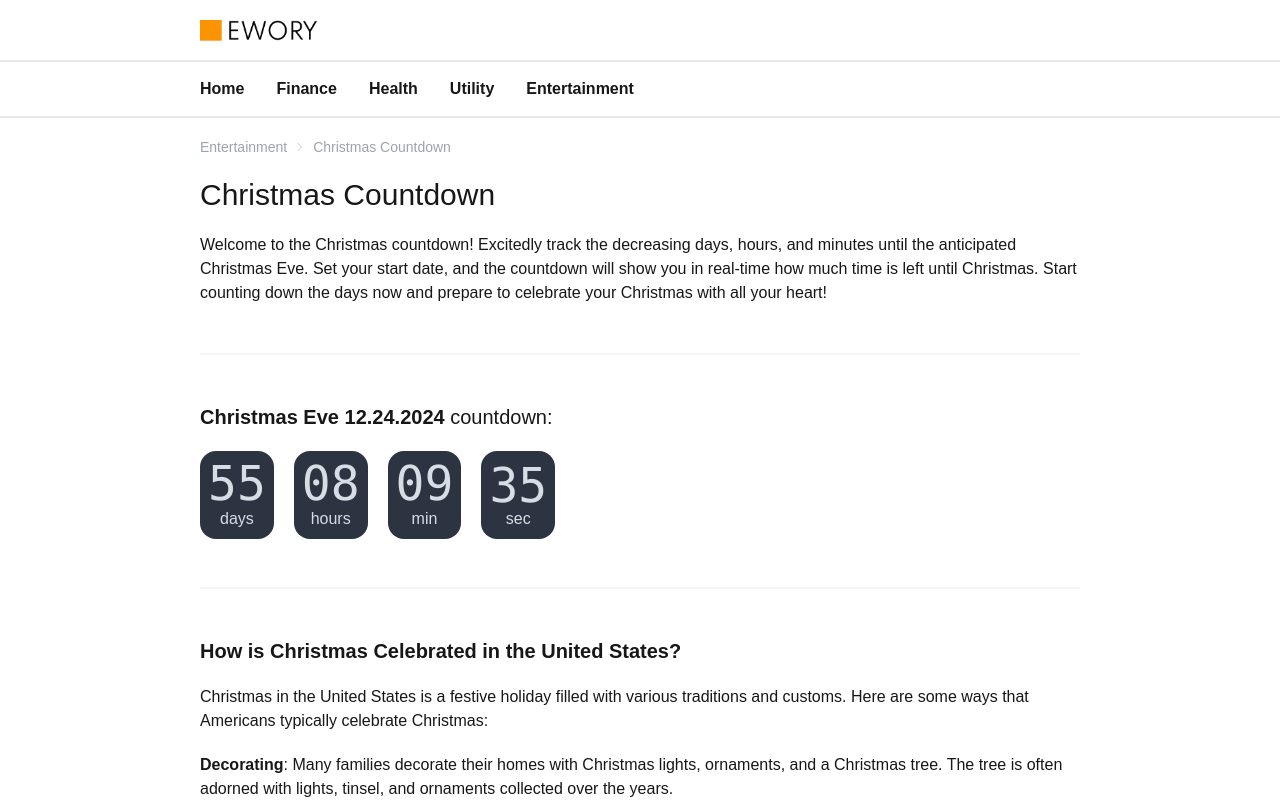
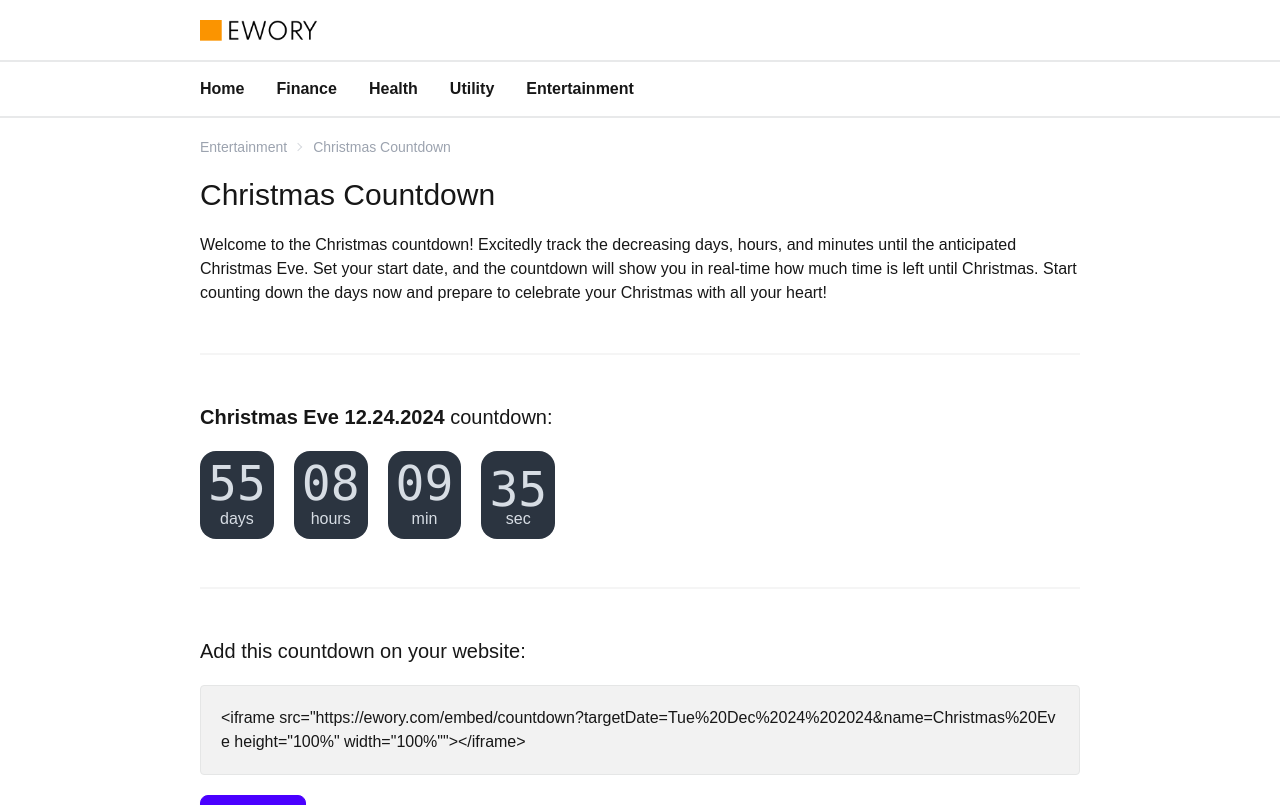
Before and after one commit to jexniemi/evory, a Next.js app: page /app/christmas-countdown in a window 1280 px wide. Shown: the top 805 px of the page. Built offline with nearby package versions, Linux system fonts and the light colour scheme; a web font is replaced by a local one.

Commit message:
Embed countdown

```diff
--- /dev/null
+++ b/src/app/BasicLayout.tsx
@@ -0,0 +1,22 @@
+import "./globals.css";
+import Header from "@/components/Header";
+import ShareButtons from "@/components/ShareButtons";
+import Footer from "@/components/Footer";
+import MiddleColumn from "@/components/common/MiddleColumn";
+import AppSuggestionBar from "@/components/AppSuggestionsBar";
+
+export default function BasicLayout({
+  children,
+}: Readonly<{
+  children: React.ReactNode;
+}>) {
+  return (
+    <>
+      <Header />
+      <MiddleColumn location="front">{children}</MiddleColumn>
+      <AppSuggestionBar />
+      <ShareButtons />
+      <Footer />
+    </>
+  );
+}
--- /dev/null
+++ b/src/app/[slug]/layout.tsx
@@ -0,0 +1,5 @@
+import RootLayout from "../BasicLayout";
+
+export default function Layout({ children }: { children: React.ReactNode }) {
+  return <RootLayout>{children}</RootLayout>;
+}
--- /dev/null
+++ b/src/app/app/layout.tsx
@@ -0,0 +1,5 @@
+import BasicLayout from "../BasicLayout";
+
+export default function Layout({ children }: { children: React.ReactNode }) {
+  return <BasicLayout>{children}</BasicLayout>;
+}
--- /dev/null
+++ b/src/app/embed/countdown/page.tsx
@@ -0,0 +1,21 @@
+"use client";
+import Countdown from "@/components/Countdown";
+import { useSearchParams } from "next/navigation";
+
+export default function CountdownEmbedPage() {
+  const searchParams = useSearchParams();
+  const targetDate = searchParams.get("targetDate");
+  const name = searchParams.get("name");
+
+  if (!targetDate || !name) {
+    return null;
+  }
+
+  return (
+    <Countdown
+      hideEmbedLink
+      targetDate={new Date(targetDate)}
+      targetDateName={name}
+    />
+  );
+}
--- /dev/null
+++ b/src/app/embed/layout.tsx
@@ -0,0 +1,7 @@
+export default function RootLayout({
+  children,
+}: {
+  children: React.ReactNode;
+}) {
+  return children;
+}
--- a/src/app/layout.tsx
+++ b/src/app/layout.tsx
@@ -1,14 +1,8 @@
 import "./globals.css";
-import Header from "@/components/Header";
-import ShareButtons from "@/components/ShareButtons";
-import Footer from "@/components/Footer";
 import Head from "next/head";
-import MiddleColumn from "@/components/common/MiddleColumn";
-import AppSuggestionBar from "@/components/AppSuggestionsBar";
 import { GoogleAnalytics } from "@next/third-parties/google";
 import { Anek_Devanagari } from "next/font/google";
 
-/* import { motion } from "framer-motion"; */
 const font = Anek_Devanagari({
   weight: ["400", "500", "600", "700"],
   style: ["normal"],
@@ -33,13 +27,7 @@ export default function RootLayout({
           crossOrigin="anonymous"
         ></script>
       </Head>
-      <body className={font.className}>
-        <Header />
-        <MiddleColumn location="front">{children}</MiddleColumn>
-        <AppSuggestionBar />
-        <ShareButtons />
-        <Footer />
-      </body>
+      <body className={font.className}>{children}</body>
     </html>
   );
 }
--- a/src/app/page.tsx
+++ b/src/app/page.tsx
@@ -1,6 +1,7 @@
 import { apps } from "@/applications";
 import AppCards from "@/components/AppCards/AppCards";
 import { Metadata } from "next";
+import BasicLayout from "./BasicLayout";
 
 export const metadata: Metadata = {
   title: "Ewory.com - Free calculators and web apps.",
@@ -10,6 +11,7 @@ export const metadata: Metadata = {
 
 export default function Home() {
   return (
+    <BasicLayout>
       <div className="w-full flex-1 pb-20">
         <div className="w-full">
           {Object.keys(apps).map((category, index) => (
@@ -31,5 +33,6 @@ export default function Home() {
           ))}
         </div>
       </div>
+    </BasicLayout>
   );
 }
--- a/src/components/Countdown/index.tsx
+++ b/src/components/Countdown/index.tsx
@@ -6,12 +6,14 @@ interface CountdownProps {
   targetDate: Date;
   targetDateName: string;
   allowUserSelection?: boolean;
+  hideEmbedLink?: boolean;
 }
 
 const Countdown: React.FC<CountdownProps> = ({
   targetDate,
   targetDateName,
   allowUserSelection,
+  hideEmbedLink,
 }) => {
   const [target, setTarget] = useState(targetDate);
   const [timeLeft, setTimeLeft] = useState(target.getTime() - Date.now());
@@ -28,6 +30,10 @@ const Countdown: React.FC<CountdownProps> = ({
   const minutes = Math.floor((timeLeft / (1000 * 60)) % 60);
   const hours = Math.floor((timeLeft / (1000 * 60 * 60)) % 24);
   const days = Math.floor(timeLeft / (1000 * 60 * 60 * 24));
+
+  const embedUrl = encodeURI(
+    `https://ewory.com/embed/countdown?targetDate=${target.toDateString()}&name=${targetDateName}`
+  );
 
   return (
     <div>
@@ -80,6 +86,18 @@ const Countdown: React.FC<CountdownProps> = ({
           />
         </div>
       )}
+      {!hideEmbedLink && (
+        <div className="my-10">
+          <hr className="my-12 h-0.5 border-t-0 bg-neutral-100 opacity-100 dark:opacity-50" />
+          <div className="mb-5 text-xl font-medium">
+            Add this countdown on your website:
+          </div>
+          <div className="border-base-300 bg-base-200 border rounded p-5">
+            <p className="break-all">{`<iframe src="${embedUrl} height="100%" width="100%""></iframe>`}</p>
+          </div>
+          <button className="btn btn-primary mt-5">Copy code</button>
+        </div>
+      )}
     </div>
   );
 };
```
Lines whose indentation alone changed are shown as unchanged.
